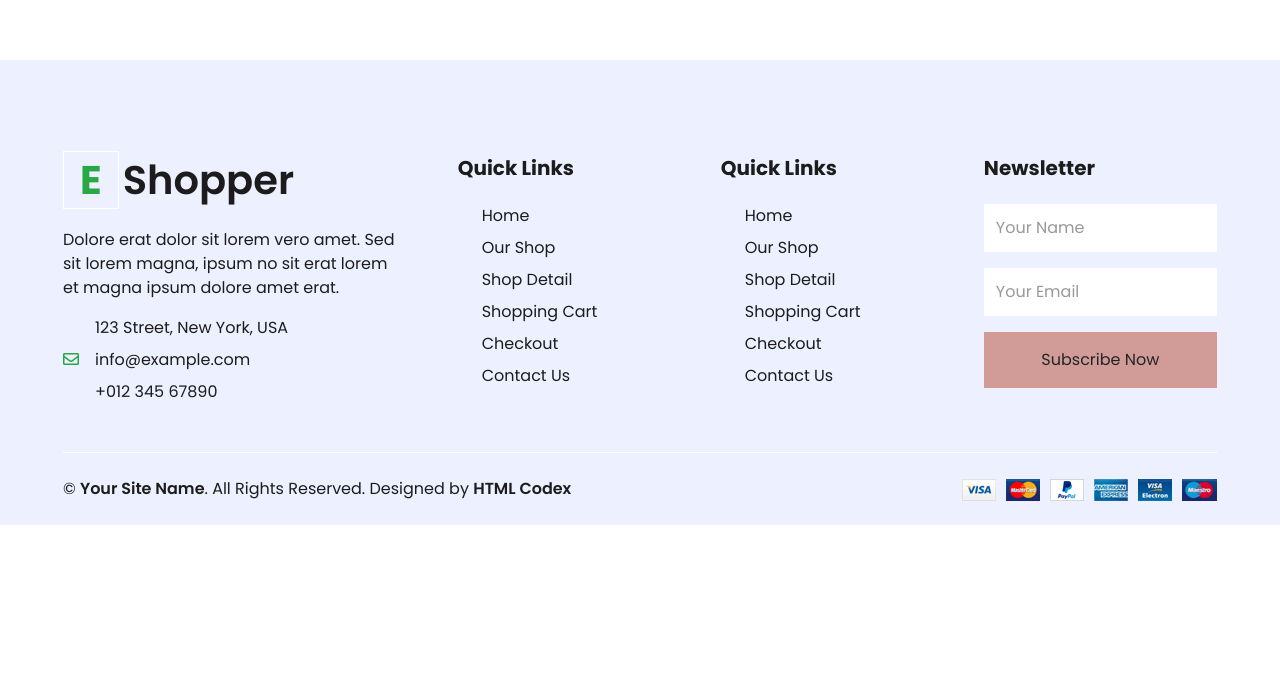
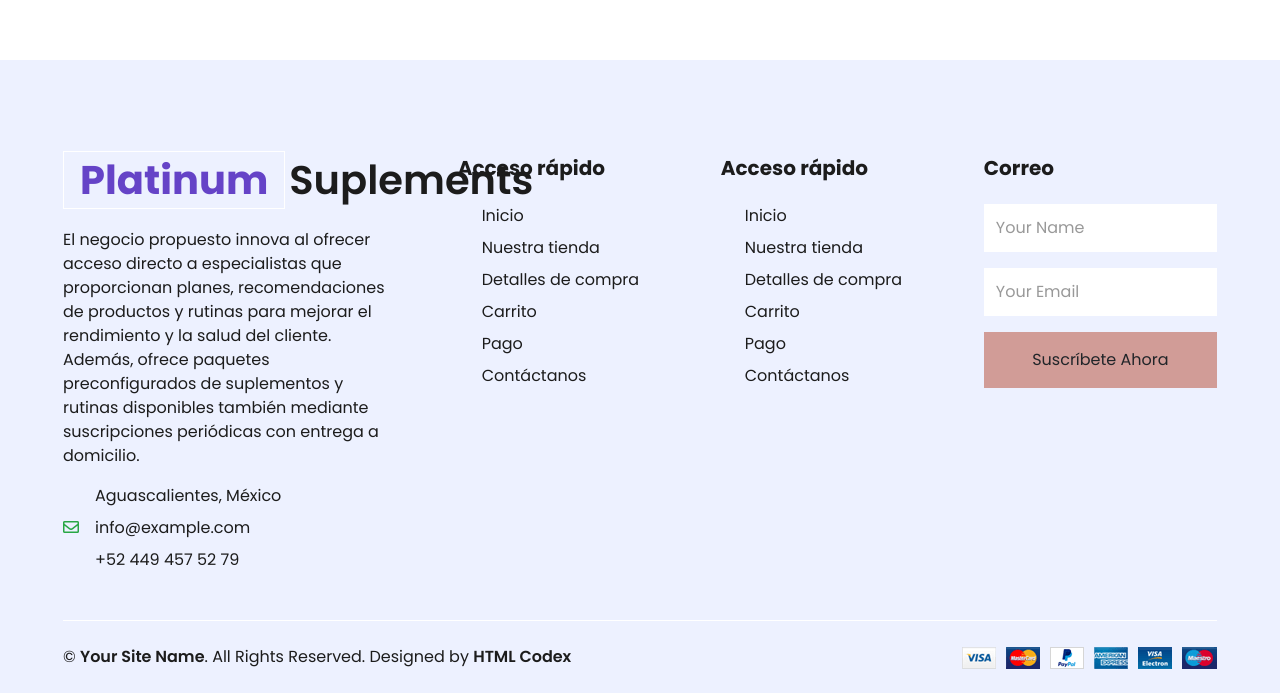
Before and after one commit to RedCuervo/Negocios_I, a Vue app in the folder vue_negocios1/: page / in a window 1280 px wide. Shown: the part 4850-5543 px from the top of the page. Before the commit the page ends 5375 px from the top, so only its background shows below. Built offline with nearby package versions, Linux system fonts and the light colour scheme.

Commit message:
Update theFooter.vue

```diff
--- a/vue_negocios1/src/components/theFooter.vue
+++ b/vue_negocios1/src/components/theFooter.vue
@@ -4,39 +4,40 @@
         <div class="row px-xl-5 pt-5">
             <div class="col-lg-4 col-md-12 mb-5 pr-3 pr-xl-5">
                 <a href="" class="text-decoration-none">
-                    <h1 class="mb-4 display-5 font-weight-semi-bold"><span class="text-primary font-weight-bold border border-white px-3 mr-1">E</span>Shopper</h1>
+                    <h1 class="mb-4 display-5 font-weight-semi-bold"><span class="text-primary font-weight-bold border border-white px-3 mr-1" style="color: rgb(101, 67, 199) !important;">Platinum</span>Suplements</h1>
                 </a>
-                <p>Dolore erat dolor sit lorem vero amet. Sed sit lorem magna, ipsum no sit erat lorem et magna ipsum dolore amet erat.</p>
-                <p class="mb-2"><i class="fa fa-map-marker-alt text-primary mr-3"></i>123 Street, New York, USA</p>
+                <p>
+El negocio propuesto innova al ofrecer acceso directo a especialistas que proporcionan planes, recomendaciones de productos y rutinas para mejorar el rendimiento y la salud del cliente. Además, ofrece paquetes preconfigurados de suplementos y rutinas disponibles también mediante suscripciones periódicas con entrega a domicilio.</p>
+                <p class="mb-2"><i class="fa fa-map-marker-alt text-primary mr-3"></i>Aguascalientes, México</p>
                 <p class="mb-2"><i class="fa fa-envelope text-primary mr-3"></i>info@example.com</p>
-                <p class="mb-0"><i class="fa fa-phone-alt text-primary mr-3"></i>+012 345 67890</p>
+                <p class="mb-0"><i class="fa fa-phone-alt text-primary mr-3"></i>+52 449 457 52 79</p>
             </div>
             <div class="col-lg-8 col-md-12">
                 <div class="row">
                     <div class="col-md-4 mb-5">
-                        <h5 class="font-weight-bold text-dark mb-4">Quick Links</h5>
+                        <h5 class="font-weight-bold text-dark mb-4">Acceso rápido</h5>
                         <div class="d-flex flex-column justify-content-start">
-                            <a class="text-dark mb-2" href="index.html"><i class="fa fa-angle-right mr-2"></i>Home</a>
-                            <a class="text-dark mb-2" href="shop.html"><i class="fa fa-angle-right mr-2"></i>Our Shop</a>
-                            <a class="text-dark mb-2" href="detail.html"><i class="fa fa-angle-right mr-2"></i>Shop Detail</a>
-                            <a class="text-dark mb-2" href="cart.html"><i class="fa fa-angle-right mr-2"></i>Shopping Cart</a>
-                            <a class="text-dark mb-2" href="checkout.html"><i class="fa fa-angle-right mr-2"></i>Checkout</a>
-                            <a class="text-dark" href="contact.html"><i class="fa fa-angle-right mr-2"></i>Contact Us</a>
+                            <a class="text-dark mb-2" href="index.html"><i class="fa fa-angle-right mr-2"></i>Inicio</a>
+                            <a class="text-dark mb-2" href="shop.html"><i class="fa fa-angle-right mr-2"></i>Nuestra tienda</a>
+                            <a class="text-dark mb-2" href="detail.html"><i class="fa fa-angle-right mr-2"></i>Detalles de compra</a>
+                            <a class="text-dark mb-2" href="cart.html"><i class="fa fa-angle-right mr-2"></i>Carrito</a>
+                            <a class="text-dark mb-2" href="checkout.html"><i class="fa fa-angle-right mr-2"></i>Pago</a>
+                            <a class="text-dark" href="contact.html"><i class="fa fa-angle-right mr-2"></i>Contáctanos</a>
                         </div>
                     </div>
                     <div class="col-md-4 mb-5">
-                        <h5 class="font-weight-bold text-dark mb-4">Quick Links</h5>
+                        <h5 class="font-weight-bold text-dark mb-4">Acceso rápido</h5>
                         <div class="d-flex flex-column justify-content-start">
-                            <a class="text-dark mb-2" href="index.html"><i class="fa fa-angle-right mr-2"></i>Home</a>
-                            <a class="text-dark mb-2" href="shop.html"><i class="fa fa-angle-right mr-2"></i>Our Shop</a>
-                            <a class="text-dark mb-2" href="detail.html"><i class="fa fa-angle-right mr-2"></i>Shop Detail</a>
-                            <a class="text-dark mb-2" href="cart.html"><i class="fa fa-angle-right mr-2"></i>Shopping Cart</a>
-                            <a class="text-dark mb-2" href="checkout.html"><i class="fa fa-angle-right mr-2"></i>Checkout</a>
-                            <a class="text-dark" href="contact.html"><i class="fa fa-angle-right mr-2"></i>Contact Us</a>
+                            <a class="text-dark mb-2" href="index.html"><i class="fa fa-angle-right mr-2"></i>Inicio</a>
+                            <a class="text-dark mb-2" href="shop.html"><i class="fa fa-angle-right mr-2"></i>Nuestra tienda</a>
+                            <a class="text-dark mb-2" href="detail.html"><i class="fa fa-angle-right mr-2"></i>Detalles de compra</a>
+                            <a class="text-dark mb-2" href="cart.html"><i class="fa fa-angle-right mr-2"></i>Carrito</a>
+                            <a class="text-dark mb-2" href="checkout.html"><i class="fa fa-angle-right mr-2"></i>Pago</a>
+                            <a class="text-dark" href="contact.html"><i class="fa fa-angle-right mr-2"></i>Contáctanos</a>
                         </div>
                     </div>
                     <div class="col-md-4 mb-5">
-                        <h5 class="font-weight-bold text-dark mb-4">Newsletter</h5>
+                        <h5 class="font-weight-bold text-dark mb-4">Correo</h5>
                         <form action="">
                             <div class="form-group">
                                 <input type="text" class="form-control border-0 py-4" placeholder="Your Name" required="required" />
@@ -46,7 +47,7 @@
                                     required="required" />
                             </div>
                             <div>
-                                <button class="btn btn-primary btn-block border-0 py-3" type="submit">Subscribe Now</button>
+                                <button class="btn btn-primary btn-block border-0 py-3" type="submit">Suscríbete Ahora</button>
                             </div>
                         </form>
                     </div>
```
